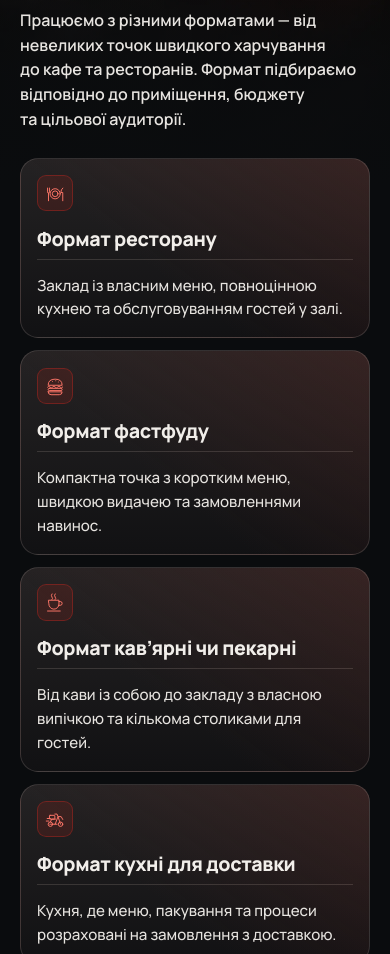
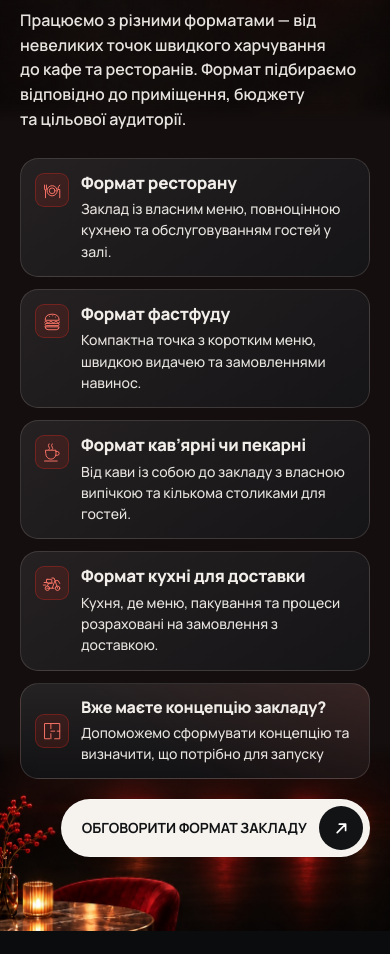
Before and after one commit to andrejkoba966-gif/restoburo-site, a plain HTML site: page index.html in a window 390 px wide. Shown: the part 2610-3564 px from the top of the page. Drawn offline with Linux system fonts and the light colour scheme.

Commit message:
Polish mobile venue cards and restore restaurant photo

```diff
--- a/index.html
+++ b/index.html
@@ -354,32 +354,51 @@ html,body{overflow-x:clip}
 @media (max-width:1179px){#formats{padding:6rem 40px 9rem}#formats .top{grid-template-columns:1fr;gap:1.6rem}#formats .top>div:last-child{padding-left:0}#formats .format-grid{grid-template-columns:repeat(2,minmax(0,1fr))}}
 @media (max-width:1179px) and (orientation:portrait){#formats{background-image:url(assets/formats-bg-m.webp);background-position:center bottom}}
 @media (max-width:767px){
- #formats{padding:4.2rem 20px 2.6rem;background:#0a0c0e}
+ #formats{
+  --mobile-format-photo:url(assets/formats-bg-mobile-clean.jpg);
+  padding:4.2rem 20px clamp(68px,19vw,108px);background:#140e0e
+ }
+ #formats:before,#formats:after{
+  position:absolute;z-index:-1;pointer-events:none;
+  background-image:var(--mobile-format-photo);background-repeat:no-repeat;
+  background-size:100% auto
+ }
  #formats:before{
-  inset:0 0 auto;height:clamp(310px,89vw,430px);
-  background:
-   linear-gradient(180deg,rgba(10,12,14,.33),transparent 32%,rgba(10,12,14,.78) 69%,#0a0c0e),
-   linear-gradient(90deg,rgba(10,12,14,.50),rgba(10,12,14,.12)),
-   url(assets/formats-bg-m.webp) center -38px / 100% auto no-repeat
+  inset:0 0 auto;height:clamp(226px,72vw,430px);
+  background-position:center -9.8vw;
+  mask-image:linear-gradient(#000 calc(100% - 20px),transparent)
+ }
+ #formats:after{
+  content:"";inset:auto 0 0;height:clamp(160px,48vw,260px);
+  background-position:center bottom;
+  mask-image:linear-gradient(transparent,#000 20px)
  }
  #formats .top{margin-bottom:26px;gap:0}
  #formats .eyebrow{font-size:11px;margin-bottom:12px}
  #formats h2{font-size:32px;margin-bottom:14px}
  #formats .lead{font-size:16px}
  #formats .top .cta{display:none}
- #formats .format-card{min-height:0}
- #formats .format-card h3{min-height:0}
- #formats .format-custom{grid-template-columns:auto 1fr;gap:.5rem .9rem}
- #formats .format-custom .format-icon{grid-row:1 / span 2}
- #formats .format-custom p{grid-column:2}
- #formats .cta-m{display:flex;width:max-content;margin:26px 0 0 auto;height:56px;font-size:14px;gap:14px;padding:0 6px 0 20px}
- #formats .cta-m{max-width:100%;white-space:normal}
+ #formats .format-grid{grid-template-columns:1fr;gap:12px}
+ #formats .format-card{
+  display:grid;grid-template-columns:auto minmax(0,1fr);align-items:start;
+  gap:5px 12px;min-height:0;padding:14px;
+  background:linear-gradient(145deg,#252122,#151416)
+ }
+ #formats .format-card .format-icon{grid-row:1 / span 2;width:34px;height:34px}
+ #formats .format-card h3{min-height:0;margin:0;font-size:17px}
+ #formats .format-card h3 br{display:none}
+ #formats .format-card p{
+  grid-column:2;margin:0;padding:0;border:0;font-size:14px;line-height:1.52
+ }
+ #formats .format-custom{grid-template-columns:auto minmax(0,1fr);gap:.35rem .85rem;padding:14px}
+ #formats .format-custom .format-icon{grid-row:1 / span 2;width:34px;height:34px}
+ #formats .format-custom h3{font-size:16px}
+ #formats .format-custom p{grid-column:2;font-size:14px;line-height:1.52}
+ #formats .cta-m{
+  display:flex;width:max-content;max-width:100%;margin:20px 0 0 auto;height:56px;
+  font-size:14px;gap:14px;padding:0 6px 0 20px;white-space:normal
+ }
  #formats .cta-m i{width:44px;height:44px}
-}
-@media (max-width:560px){
- #formats .format-grid{grid-template-columns:1fr}
- #formats .format-card{padding:1.15rem}
- #formats .format-card h3 br{display:none}
 }
 
 /* ===================== БЛОК 06 «ПІД КЛЮЧ» ===================== */
```
Also changed, not shown: assets/formats-bg-mobile-clean.jpg (added).
